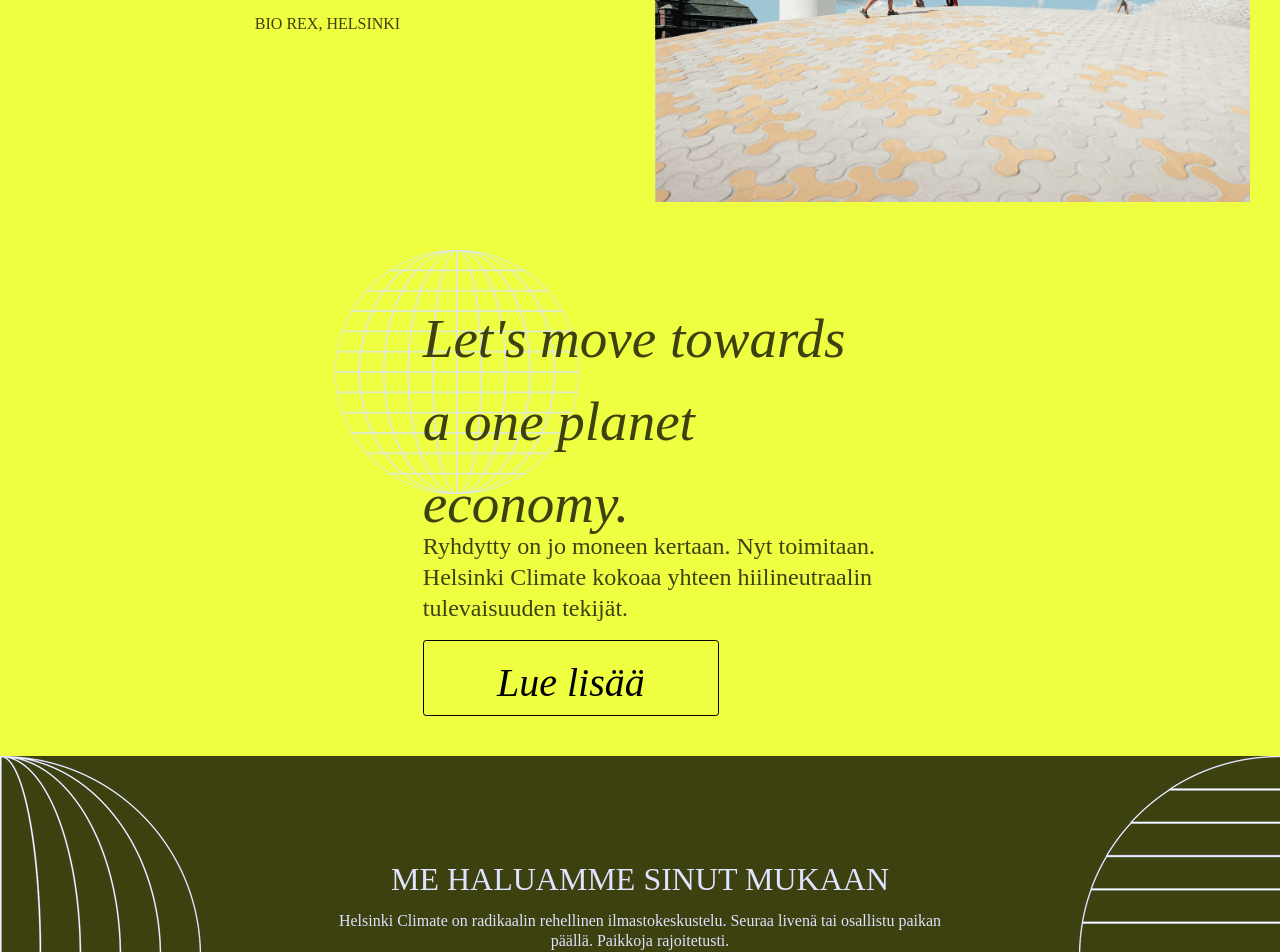
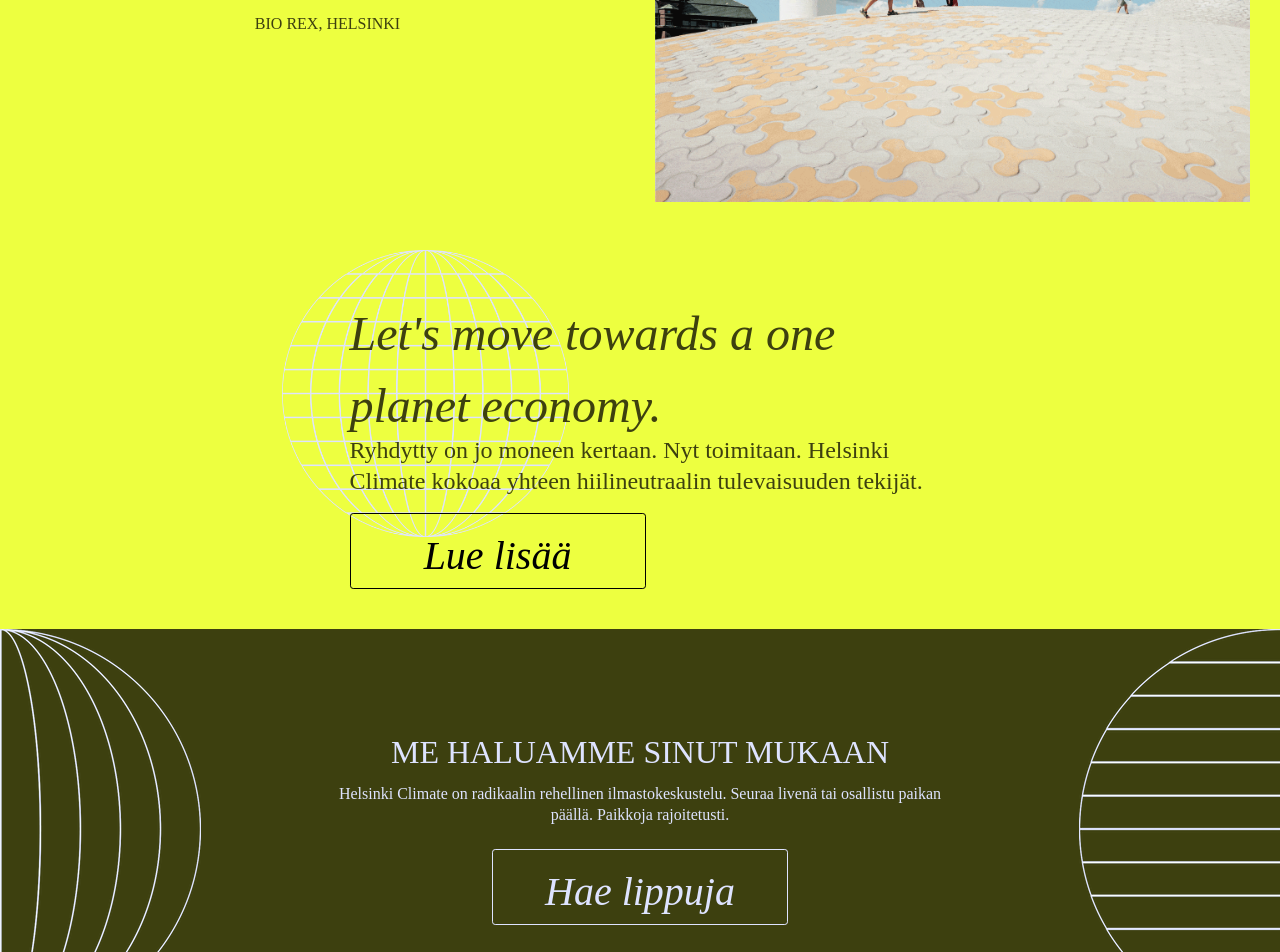
Before and after one commit to ilmastoveivi/helsinkiclimate-v2, a Jekyll site: the page built from index.md, in a window 1280 px wide. Shown: the part 711-1663 px from the top of the page. Built offline with Jekyll 4.4.1, drawn with Linux system fonts in a browser that asks for light colours; some web fonts are replaced.

Commit message:
Fix lets container with a widther space

```diff
--- a/_includes/home/intro.html
+++ b/_includes/home/intro.html
@@ -1,14 +1,14 @@
 <section id="intro" class="intro-text">
     <div class="row d-flex justify-content-center">
-      <div class="col-sm-12 col-xl-6">
+      <div class="col-sm-12 col-xl-7">
         <div class="bg-image-world pb-3">
             <div class="row d-flex ml-4 justify-content-center">
-                <div class="col-sm-12 col-xl-10">
+                <div class="col-sm-12 col-xl-11">
                   <div class="text-sm-center text-xl-left mt-5">
                     <div class="intro-text">
                       <div id="lets" class="intro-text-header">
                       </div>
-                      <div class="intro-text">
+                      <div class="intro-text mt-2">
                           {{page.time-for-yes | markdownify}}
                         </div>
                     </div>
--- a/css/style.scss
+++ b/css/style.scss
@@ -401,7 +401,7 @@
 #intro .intro-text-header {
   font-family: "adobe-caslon-pro";
   font-style: italic;
-  font-size: 4.3vw;
+  font-size: 3rem;
   margin-bottom: -15px;
 }
 #intro .intro-text {
```
